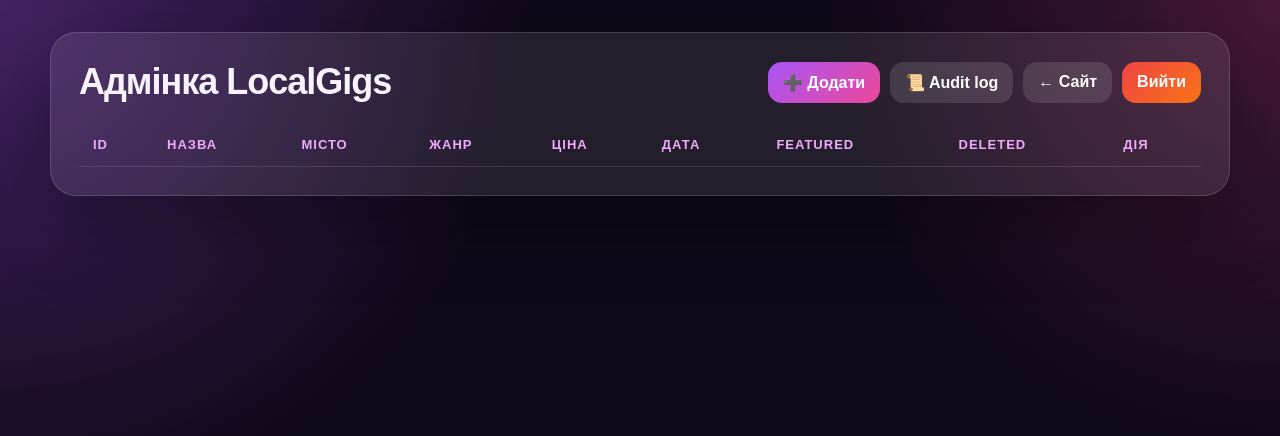
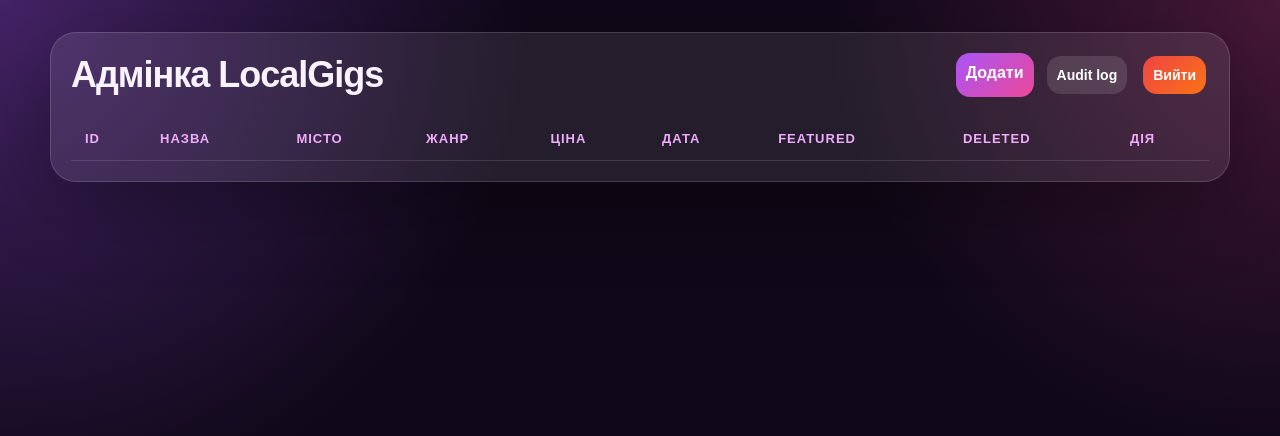
Before and after one commit to Yuliia-Kopyt/localgigs, a Flask app: page /admin in a window 1280 px wide. Shown: the top 436 px of the page. Run offline with Flask 3, Linux system fonts and the light colour scheme; the visitor is signed in with stand-in values (Sample User, id 1); data that the repository does not hold is empty; some libraries are stand-ins or nearby versions.

Commit message:
Fixed styles

```diff
--- a/static/style.css
+++ b/static/style.css
@@ -115,6 +115,8 @@ select {
     background: #21102f;
     color: white;
     outline: none;
+    font-family: 'Franklin Gothic Medium', 'Arial Narrow', Arial, sans-serif;
+    font-size: 18px;
 }
 
 button,
@@ -244,7 +246,7 @@ button {
 .date {
     color: #c4b5fd;
     margin: 8px 0;
-    font-size: 14px;
+    font-size: 16px;
 }
 
 .description {
@@ -447,7 +449,7 @@ button {
     background: rgba(255, 255, 255, 0.09);
     border: 1px solid rgba(255, 255, 255, 0.14);
     border-radius: 26px;
-    padding: 28px;
+    padding: 20px;
     box-shadow: 0 24px 80px rgba(0, 0, 0, 0.32);
 }
 
@@ -476,7 +478,7 @@ button {
 .danger-button,
 .secondary-button {
     display: inline-block;
-    padding: 11px 15px;
+    padding: 11px 10px;
     border-radius: 14px;
     font-weight: 900;
     border: none;
@@ -491,11 +493,16 @@ button {
 .secondary-button {
     background: rgba(255, 255, 255, 0.12);
     color: white;
+    font-size: 14px;
+    margin: 3px;
+
 }
 
 .danger-button {
     background: linear-gradient(135deg, #ef4444, #f97316);
     color: white;
+    font-size: 14px;
+    margin: 3px;
 }
 
 .admin-table-wrap {
@@ -575,7 +582,7 @@ button {
 .error-card,
 .delete-card {
     max-width: 560px;
-    margin: 80px auto;
+    margin: 40px auto;
     text-align: center;
 }
 
@@ -649,19 +656,21 @@ button {
     background: #1f1b2e;
     padding: 40px;
     border-radius: 20px;
-    width: 320px;
     text-align: center;
-
+    margin: 40px;
     box-shadow: 0 0 40px rgba(139, 92, 246, 0.2);
 }
 
 .login-card h1 {
     margin-bottom: 20px;
+    font-size: 50px;
 }
 
 .admin-form input {
+    margin-top: 10px;
     width: 100%;
     margin-bottom: 16px;
+    font-family: 'Franklin Gothic Medium', 'Arial Narrow', Arial, sans-serif;
 }
 
 .secondary-link {
--- a/templates/admin.html
+++ b/templates/admin.html
@@ -15,9 +15,8 @@
                 <h1>Адмінка LocalGigs</h1>
 
                 <div class="admin-actions">
-                    <a class="admin-button" href="/admin/create">➕ Додати</a>
-                    <a class="secondary-button" href="/admin/audit-log">📜 Audit log</a>
-                    <a class="secondary-button" href="/">← Сайт</a>
+                    <a class="admin-button" href="/admin/create"> Додати</a>
+                    <a class="secondary-button" href="/admin/audit-log"> Audit log</a>
                     <a class="danger-button" href="/admin/logout">Вийти</a>
                 </div>
             </div>
--- a/templates/login.html
+++ b/templates/login.html
@@ -11,7 +11,7 @@
 <main class="login-page">
 
     <section class="login-card">
-        <h1>🔐 Вхід в адмінку</h1>
+        <h1> Вхід в адмінку</h1>
 
         {% if error %}
             <p class="error-message">{{ error }}</p>
@@ -19,7 +19,6 @@
 
         <form method="post" action="/admin/login" class="admin-form">
 
-            <label>Пароль</label>
             <input type="password" name="password" placeholder="Введи пароль" required>
 
             <button class="primary-button" type="submit">
```
Also changed, not shown: templates/details.html (+6 -6 lines), templates/index.html (+5 -5 lines).
